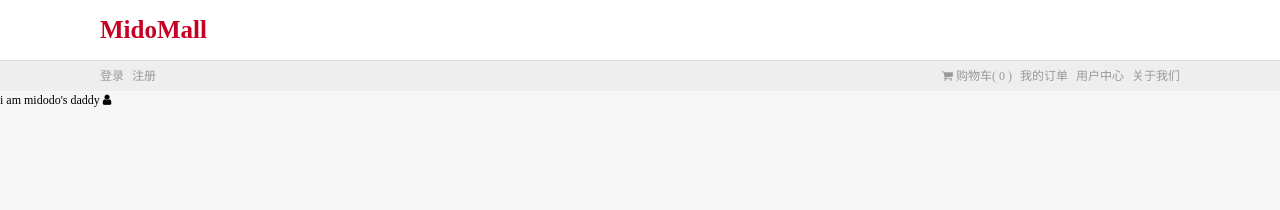
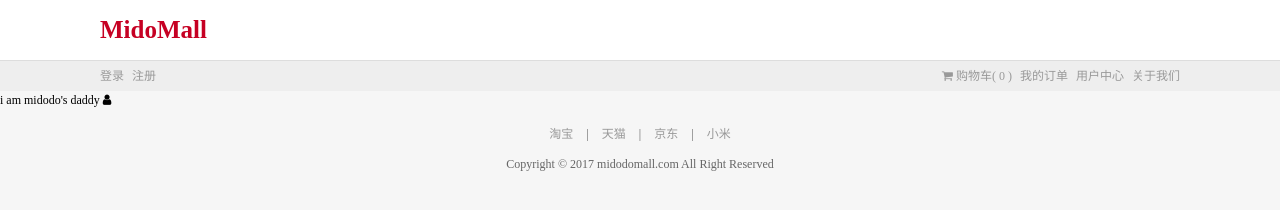
Before and after one commit to midoDaddy/MidoMall, a website built with webpack: page src/view/index.html in a window 1280 px wide. Built offline with nearby package versions, Linux system fonts and the light colour scheme; no server answers.

Commit message:
add common footer

```diff
--- /dev/null
+++ b/src/page/common/footer/index.css
@@ -0,0 +1,17 @@
+/*
+* @Author: midoDaddy
+* @Date:   2017-09-23 21:14:28
+* @Last Modified by:   midoDaddy
+* @Last Modified time: 2017-09-23 21:17:26
+*/
+.footer {
+    padding: 10px;
+}
+.footer .links, .footer .copyright {
+    text-align: center;
+    color: #666;
+    line-height: 30px;
+}
+.footer .links .link {
+    padding: 0 10px;
+}
--- a/src/page/common/index.js
+++ b/src/page/common/index.js
@@ -2,11 +2,11 @@
 * @Author: midoDaddy
 * @Date:   2017-09-19 10:00:23
 * @Last Modified by:   midoDaddy
-* @Last Modified time: 2017-09-22 17:11:07
+* @Last Modified time: 2017-09-23 21:20:10
 */
 require('./reset.css');
 require('./layout.css');
 require('node_modules/font-awesome/css/font-awesome.min.css');
-require('page/common/nav-simple/index.js')
-require('page/common/nav/index.js')
-console.log('this is common')
+require('./footer/index.css');
+require('page/common/nav-simple/index.js');
+require('page/common/nav/index.js');
--- a/src/view/layout/footer.html
+++ b/src/view/layout/footer.html
@@ -1 +1,14 @@
+<div class="footer">
+    <div class="w">
+        <div class="links">
+            <a href="http://www.taobao.com" class="link" target="_blank">淘宝</a> |
+            <a href="http://www.tmall.com" class="link" target="_blank">天猫</a> |
+            <a href="http://www.jd.com" class="link" target="_blank">京东</a> |
+            <a href="http://www.mi.com" class="link" target="_blank">小米</a>
+        </div>
+        <p class="copyright">
+            Copyright © 2017 midodomall.com All Right Reserved
+        </p>
+    </div>
+</div>
 <script src="https://cdn.bootcss.com/jquery/1.11.3/jquery.min.js"></script>
```
